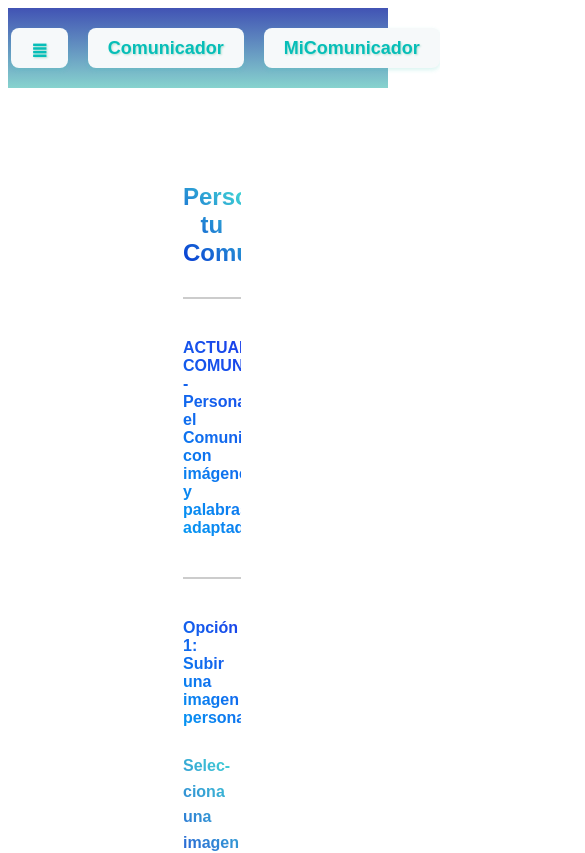
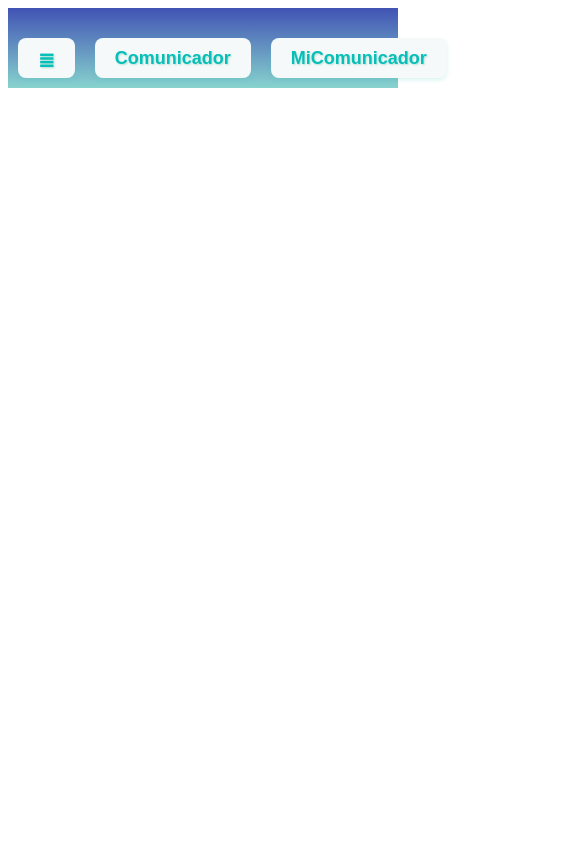
Before and after one commit to cristinavoda/Comunicapp, a Vue app: page /funcionamiento in a window 390 px wide. Shown: the top 853 px of the page, 585 px wide, since content can reach past the window. Built offline with nearby package versions, Linux system fonts and the light colour scheme.

Commit message:
estilos media querry2

```diff
--- a/src/App.vue
+++ b/src/App.vue
@@ -187,18 +187,18 @@ body {font-family: Arial, sans-serif;
   overflow-x: hidden;
 
 }
-
 header {
   display: flex;
-  align-items: normal;
+  align-items: center;
   justify-content: flex-start;
-  width: 100%;
-  max-width: 100vw;
+  width: 100vw;
   height: 80px;
   background: linear-gradient(to bottom, #4153b4, #87d3ce);
-  padding: 0 3px;
+  padding: 0 10px;
+  box-sizing: border-box;
   gap: 20px;
 }
+
 
 header button,
 .btn-comunicador,
--- a/src/views/Funcionamiento.vue
+++ b/src/views/Funcionamiento.vue
@@ -48,10 +48,11 @@
 <style scoped>
 .about {
   font-family: 'Poppins', sans-serif;
-  margin: 20px auto;
+  margin: 600px;
   max-width: 90%;
-  width: 100%;
+  width: 90%;
   padding: 20px;
+
 }
 
 h1 {
@@ -118,6 +119,10 @@ h2, h3, h4, h5 {
 
   p {
     font-size: 1rem;
+    white-space: normal !important;
+    word-wrap: break-word;
+    overflow-wrap: break-word;
+
   }
 }
 </style>
```
